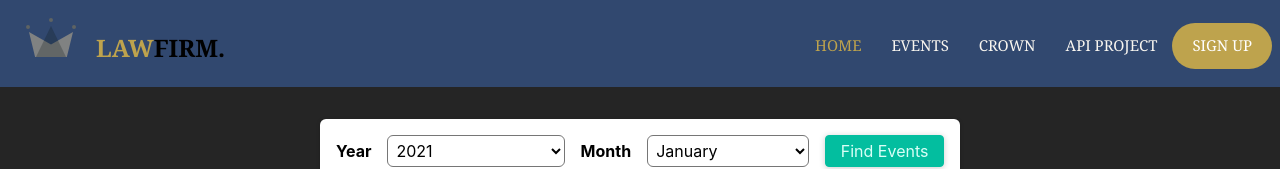
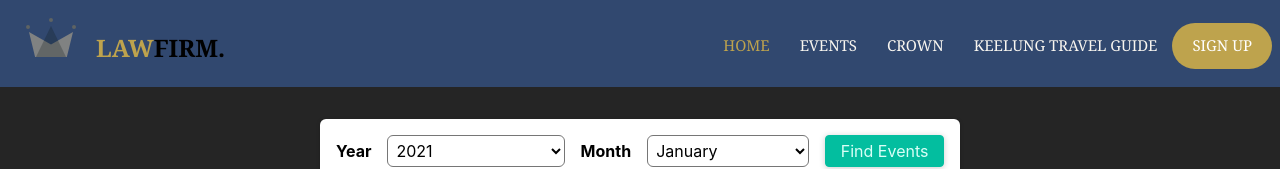
Before and after one commit to sian-0018/109_w12_PJ, a Next.js app: page /events/featured in a window 1280 px wide. Shown: the top 169 px of the page. Built offline with nearby package versions, Linux system fonts and the light colour scheme.

Commit message:
set navbar

```diff
--- a/components/layout/Nav.js
+++ b/components/layout/Nav.js
@@ -13,7 +13,7 @@ export default function Nav() {
 								<a href="/">
 									<img src="/favicon.svg" alt="" />
 								</a>
-								<a href="index.html">
+								<a href="/">
 									Law<span>firm.</span>
 								</a>
 							</div>
@@ -62,7 +62,7 @@ export default function Nav() {
 									</ul>
 								</li>
 								<li>
-									<a href="/project">API Project</a>
+									<a href="/project">Keelung Travel Guide</a>
 								</li>
 								<li className={styles.btn_cta}>
 									<a href="#">
```
